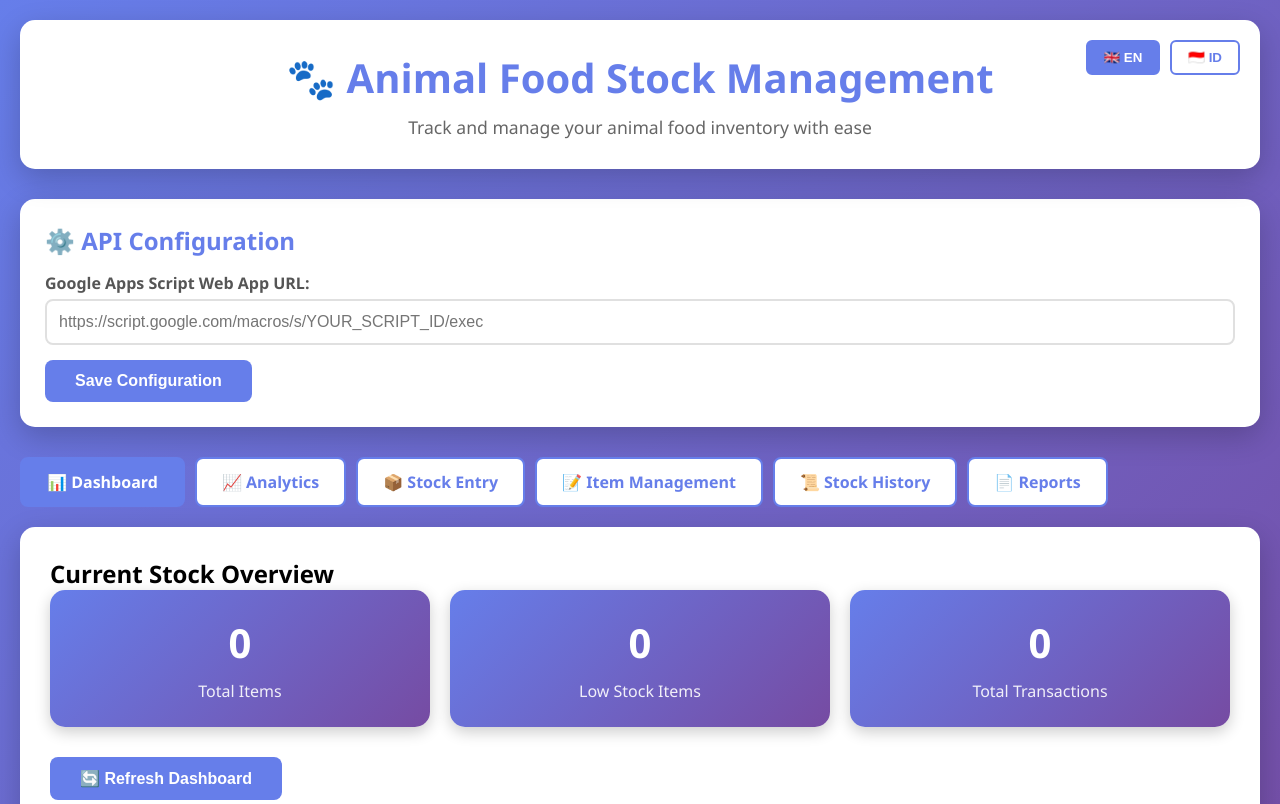
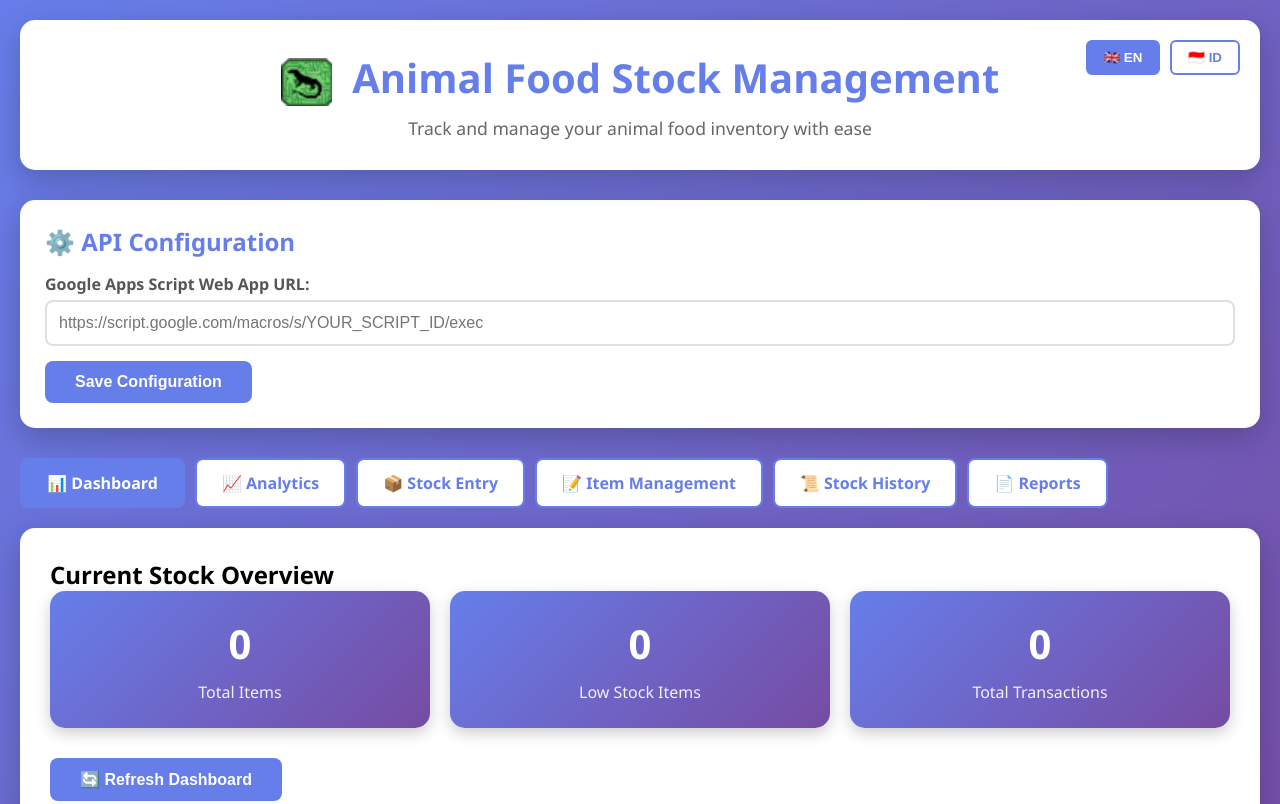
Before and after one commit to ZootilityBelt/Animal_Food_Stock, a plain HTML site: page index.html in a window 1280 px wide. Shown: the top 804 px of the page. Drawn offline with nearby package versions, Linux system fonts and the light colour scheme.

Commit message:
change favicon

```diff
--- a/index.html
+++ b/index.html
@@ -5,6 +5,7 @@
     <meta charset="UTF-8">
     <meta name="viewport" content="width=device-width, initial-scale=1.0">
     <title>Animal Food Stock Management</title>
+    <link rel="icon" type="image/png" href="favicon.png">
     <link rel="stylesheet" href="style.css">
     <!-- STYLE_PLACEHOLDER -->
 </head>
@@ -16,8 +17,11 @@
                 <button class="lang-btn active" onclick="switchLanguage('en')" id="langBtnEn">🇬🇧 EN</button>
                 <button class="lang-btn" onclick="switchLanguage('id')" id="langBtnId">🇮🇩 ID</button>
             </div>
-            <h1 data-lang-en="🐾 Animal Food Stock Management" data-lang-id="🐾 Manajemen Stok Makanan Hewan">🐾 Animal
-                Food Stock Management</h1>
+            <h1>
+                <img src="favicon.png" alt="Icon" style="height: 1.2em; vertical-align: middle; margin-right: 10px;">
+                <span data-lang-en="Animal Food Stock Management" data-lang-id="Manajemen Stok Makanan Hewan">Animal
+                    Food Stock Management</span>
+            </h1>
             <p data-lang-en="Track and manage your animal food inventory with ease"
                 data-lang-id="Kelola inventori makanan hewan Anda dengan mudah">Track and manage your animal food
                 inventory with ease</p>
```
Also changed, not shown: favicon.png (added), icon.png (deleted).
